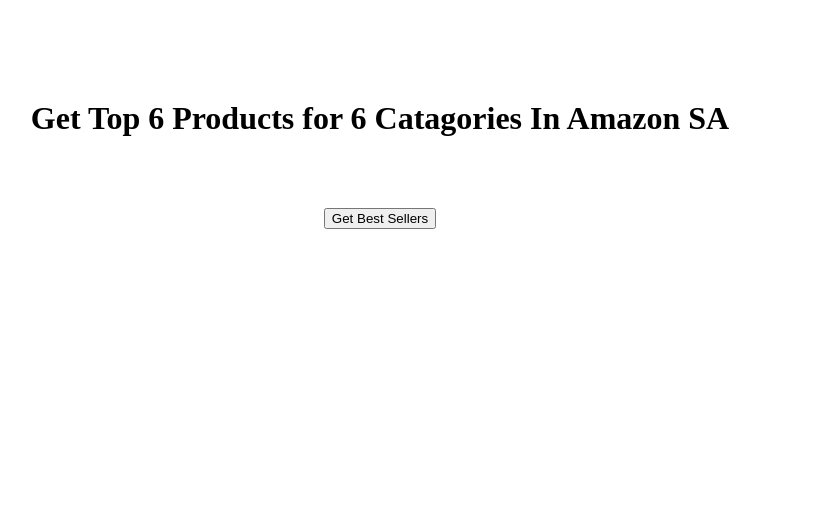
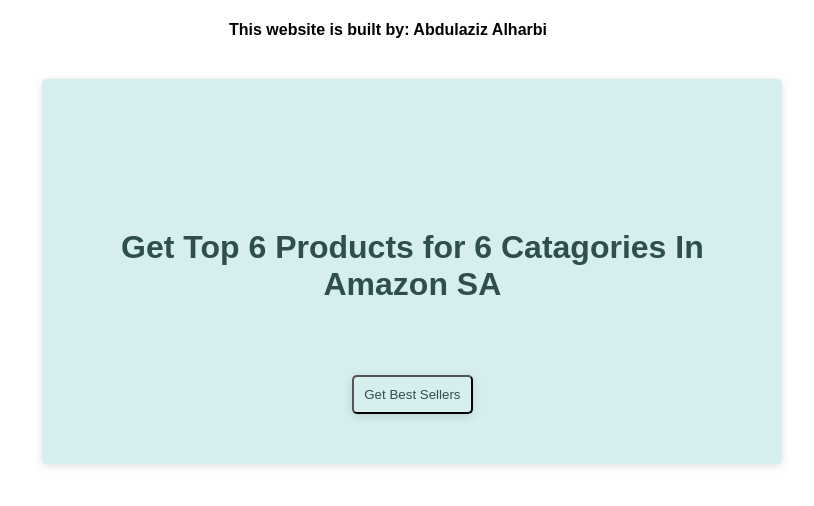
Before and after one commit to 3zHrb/DataEngineering-AmazonSaBestSellers, a Flask app: page / in a window 1280 px wide. Shown: the top 506 px of the page, without its empty margins (260-1074 px from the left). Run offline with Flask 3, Linux system fonts and the light colour scheme.

Commit message:
Website is completed

```diff
--- a/amazon_sa_bestSellers_scrapper.py
+++ b/amazon_sa_bestSellers_scrapper.py
@@ -1,12 +1,7 @@
-import requests
+import requests  ## don't use as it does not get you all the elements of the scrapped html
+import httpx  ## better alternative to requests library for this project
 from bs4 import BeautifulSoup
-import pandas as pd
-from time import sleep
 import numpy as np
-from parsel import Selector
-from selectolax.parser import HTMLParser
-
-import httpx
 
 
 headers = {
@@ -14,24 +9,12 @@ headers = {
     "Accept-Language": "en-US, en:q=0.5",
 }
 
-search_query = ""
 base_url = (
     "https://www.amazon.sa/-/en/gp/bestsellers/?ref_=nav_em_cs_bestsellers_0_1_1_2"
 )
 
 
 def amazonScrapper():
-    # response = requests.get(base_url, headers)
-    # html = HTMLParser(response.text)
-    # data = html.css("div.p13n-sc-uncoverable-faceout")
-
-    # for item in data:
-    #     print(item.css("span")[-1].text())
-
-    # products = html.css("p13n-sc-uncoverable-faceout")
-
-    # for product in products:
-    #     print(product.text())
 
     response = httpx.get(
         base_url
@@ -45,17 +28,12 @@ def amazonScrapper():
     for category in products_Categories:
         arrayOfCategories.append(category.text.replace("Best Sellers in ", ""))
 
-    # products_container = soup.find_all(
-    #     "div", attrs={"class": "zg-carousel-general-faceout"}
-    # )
-
     products_container = soup.find_all("li", attrs={"class": "a-carousel-card"})
 
     arrayOfCategories = list(np.repeat(arrayOfCategories, 6))
 
     arrayOfProductsInfo = []
 
-    print(len(products_container))
     for i, product in enumerate(products_container):
 
         try:
@@ -106,7 +84,7 @@ def amazonScrapper():
             product_PriceSAR = np.nan
 
         try:
-            product_Url = f'amazon.sa{product.find("a", attrs={"class": "a-link-normal"})["href"]}'
+            product_Url = f'https://www.amazon.sa{product.find("a", attrs={"class": "a-link-normal"})["href"]}'
         except:
             product_Url = np.nan
 
@@ -122,81 +100,16 @@ def amazonScrapper():
         }
 
         arrayOfProductsInfo.append(dict_product_info)
+    # dtypes dict was not used due to an unknown error
+    dtypes = {
+        "Category": str,
+        "Category_Rank": str,
+        "Name": str,
+        "Brand": str,
+        "Rate_Out_Of_5.0": float,
+        "Number_Of_Reviews": int,
+        "Price_In_SAR": float,
+        "Product_Url": str,
+    }
 
-    print(arrayOfProductsInfo)
-    # categories = soup.find_all("h2", {"class": "a-carousel-heading"})
-    # products_titles = soup.find_all(
-    #     "div", attrs={"class": "p13n-sc-truncate-desktop-type2"}
-    # )
-    # startsRate = soup.find_all("span", attrs={"class": "a-icon-alt"})  # need fix
-    # reviews_num = soup.find_all("span", attrs={"class": "a-size-small"})
-
-    # print(len(products_titles))
-    # for i in range(0, len(categories)):
-    #     print(str(categories[i].text).replace("Best Sellers in ", ""))
-    # print(len(reviews_num))
-    # for i in range(0, len(reviews_num)):
-    #     print(reviews_num[i].text)
-
-    # product_container = soup.find_all(
-    #     "div", attrs={"class": "p13n-sc-uncoverable-faceout"}
-    # )
-
-    arrayOfProducts = []
-
-    # print(len(product_container))
-    # for i in range(0, len(product_container)):
-    #     print("=======================================================")
-    #     # product_Name = product_container[i].find(
-    #     #     "div", attrs={"class": "p13n-sc-truncate-desktop-type2"}
-    #     # )
-    #     # product_StartsRate = product_container[i].find(
-    #     #     "span", attrs={"class": "a-icon-alt"}
-    #     # )
-    #     # product_ReviewsNum = product_container[i].find(
-    #     #     "span", attrs={"class": "a-size-small"}
-    #     # )
-    #     # product_SellerBrand = product_container[i].find(
-    #     #     "div", attrs={"class": "_cDEzb_p13n-sc-css-line-clamp-1_1Fn1y"}
-    #     # )
-    #     product_PriceSAR = product_container[i].find(
-    #         "span", attrs={"class": "a-size-base"}
-    #     )
-
-    #     print(product_PriceSAR)
-
-    # print(product_container[i].text)
-
-    # print(f"Name: {'Null' if product_Name.text is None else product_Name.text}")
-    # print(
-    #     f"StartsRate: {'Null' if product_StartsRate.text is None else product_StartsRate.text}"
-    # )
-    # print(
-    #     f"Review Num: {'Null' if product_ReviewsNum.text is None else product_ReviewsNum.text}"
-    # )
-    # print(
-    #     f"Seller Brand: {'Null' if product_SellerBrand.text is None else product_SellerBrand.text}"
-    # )
-    # print(
-    #     f"Price: {'Null' if product_PriceSAR.text is None else product_PriceSAR.text}"
-    # )
-
-    # product_info_dict = {
-    #     "product_Name": product_Name.text if product_Name.text else np.nan,
-    #     "product_StartsRate": product_StartsRate.text
-    #     if product_StartsRate.text
-    #     else np.nan,
-    #     "product_ReviewsNum": product_ReviewsNum.text
-    #     if product_ReviewsNum.text
-    #     else np.nan,
-    #     "product_SellerBrand": product_SellerBrand.text
-    #     if product_SellerBrand.text
-    #     else np.nan,
-    #     "product_PriceSAR": product_PriceSAR.text
-    #     if product_PriceSAR.text
-    #     else np.nan,
-    # }
-    # print(product_info_dict)
-
-
-amazonScrapper()
+    return arrayOfProductsInfo
--- a/server.py
+++ b/server.py
@@ -1,6 +1,7 @@
-from flask import Flask, render_template, request
+from flask import Flask, render_template, request, url_for
 from flask_cors import CORS
-
+import amazon_sa_bestSellers_scrapper
+import pandas as pd
 
 app = Flask(__name__, template_folder="templates", static_folder="statics")
 CORS(app)
@@ -11,6 +12,14 @@ def home():
     return render_template("home.html")
 
 
+@app.route("/BestSellers", methods=["GET"])
+def getBestSellers():
+    df = pd.DataFrame(amazon_sa_bestSellers_scrapper.amazonScrapper())
+    df["Number_Of_Reviews"] = df["Number_Of_Reviews"].astype("Int64")
+    df_html = df.to_html()
+    return render_template("home.html", df_html=df_html)
+
+
 if __name__ == "__main__":
     print("Server is running ...")
     app.run(debug=True)
--- a/templates/home.html
+++ b/templates/home.html
@@ -21,33 +21,130 @@
 </head>
 
 <body>
+    <h4>This website is built by: Abdulaziz Alharbi</h4>
     <div class="firstPageDiv">
-        <h1 style="margin-top: 100px;">Get Top 6 Products for 6 Catagories In Amazon SA</h1>
-        <button style="margin-top: 50px;" onclick="getBestSellers()">Get Best Sellers</button>
+        <form method=GET action="{{ url_for('getBestSellers') }}">
+            <h1 style="margin-top: 100px;">Get Top 6 Products for 6 Catagories In Amazon SA</h1>
+            <input type="submit" style="margin-top: 50px;" value="Get Best Sellers"></input>
+        </form>
     </div>
+    {% if df_html %}
+    <div class="bestSellersTableDiv">
+        {{ df_html | safe }}
+    </div>
+    {% endif %}
 </body>
 
 </html>
 
 <style>
+    body {
+        text-align: center;
+        padding: 0;
+        font-family: Arial, Helvetica, sans-serif;
+        width: 100%;
+    }
+
     .firstPageDiv {
         text-align: center;
+        background-color: #D6EEEE;
+        color: darkslategray;
+        padding: 50px;
+        width: 50%;
+        margin-top: 40px;
+        ;
+        margin-left: 23%;
+        border-radius: 5px;
+        box-shadow: rgba(99, 99, 99, 0.2) 0px 2px 8px 0px;
+    }
+
+    input[type=submit] {
+        padding: 10px;
+        background-color: #D6EEEE;
+        color: darkslategray;
+        border-radius: 5px;
+        box-shadow: rgba(99, 99, 99, 0.2) 0px 2px 8px 0px;
+    }
+
+    input[type=submit]:focus {
+        box-shadow: 0;
+    }
+
+    /*
+    table {
+        border-collapse: collapse;
+        margin-top: 40px;
+        text-align: center;
+        border-color: darkslategray;
+    }
+
+    th,
+    td {
+        text-align: left;
+        padding: 8px;
+        color: darkslategray;
+    }
+
+    tr:nth-child(even) {
+        background-color: #D6EEEE;
+    } */
+
+    table {
+        /* table-layout: fixed;*/
+        border-collapse: collapse;
+        margin: 25px 0;
+        font-size: 0.9em;
+        font-family: sans-serif;
+        /* max-width: 150px; */
+        /* width: 80%; */
+        box-shadow: 0 0 20px rgba(0, 0, 0, 0.15);
+        /* overflow-y: scroll; */
+        width: 90%;
+        margin-left: 5%;
+    }
+
+
+    table th,
+    table td {
+        padding: 6px 10px;
+    }
+
+    table th {
+        background-color: #D6EEEE;
+        color: darkslategray;
+        text-align: center;
+    }
+
+
+
+    table tbody tr:nth-of-type(even) {
+        background-color: #D6EEEE;
+        color: darkslategray;
+    }
+
+    table tbody tr:nth-of-type(odd) {
+        color: darkslategray;
+    }
+
+
+    table tbody tr:last-of-type {
+        border-bottom: 2px solid darkslategray;
     }
 </style>
 
 <script>
 
-    header('Acess-Control-Allow-Origin: *')
+    // header('Acess-Control-Allow-Origin: *')
 
-    function getBestSellers() {
-        console.log('we are inside script')
-        var amazonUrl = "https://www.amazon.sa/-/en/gp/bestsellers/?ref_=nav_em_cs_bestsellers_0_1_1_2"
-        axios.get(amazonUrl)
-            .then(function (response) {
-                console.log(response.data);
-            })
-            .catch(function (error) {
-                console.error(error);
-            });
-    }
+    // function getBestSellers() {
+    //     console.log('we are inside script')
+    //     var amazonUrl = "https://www.amazon.sa/-/en/gp/bestsellers/?ref_=nav_em_cs_bestsellers_0_1_1_2"
+    //     axios.get(amazonUrl)
+    //         .then(function (response) {
+    //             console.log(response.data);
+    //         })
+    //         .catch(function (error) {
+    //             console.error(error);
+    //         });
+    // }
 </script>
```
